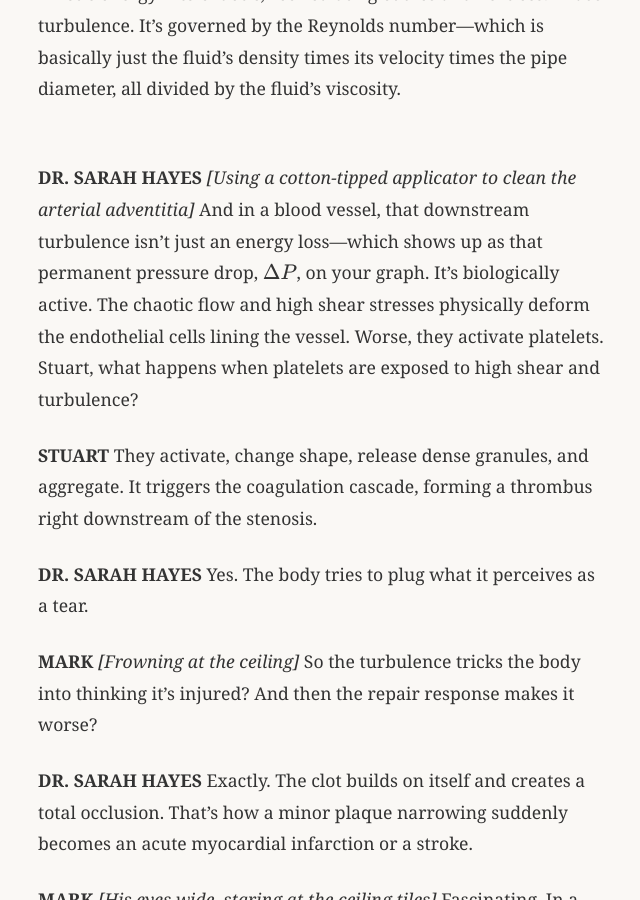
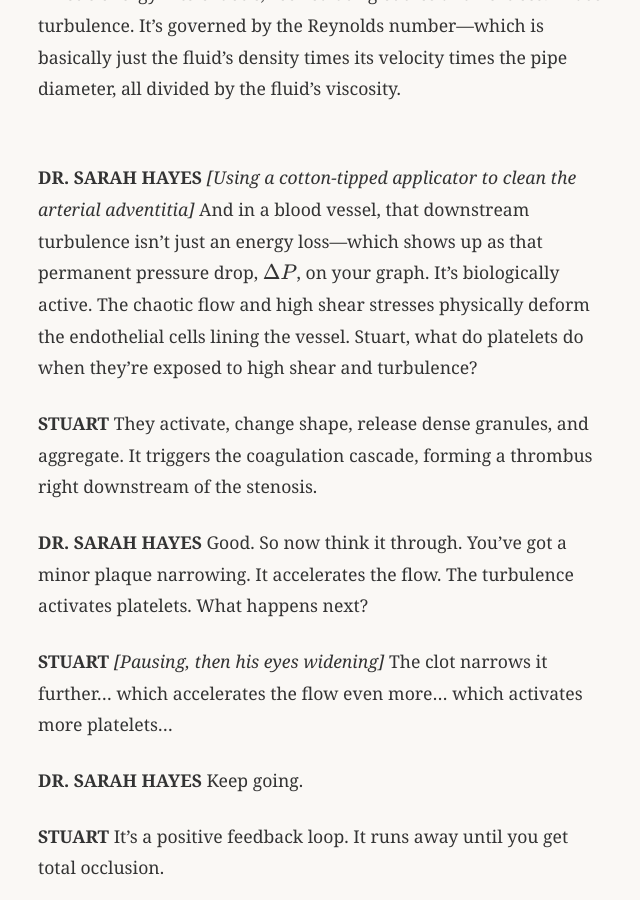
Before and after one commit to jmalicki/pulses-and-pathways, a Jekyll site: the page built from index.md, in a window 1280 px wide and 900 px high, scrolled down 11997 px. Shown: the whole window, without its empty margins (2-642 px from the left). Built offline with Jekyll 4.4.1, drawn with Linux system fonts in a browser that asks for light colours; some of the changed text lies outside the part shown.

Commit message:
Rework platelet cascade to Socratic teaching: Dr. Hayes guides Stuart to the conclusion

```diff
--- a/index.md
+++ b/index.md
@@ -380,20 +380,34 @@ And the pressure curve does the opposite—it drops dramatically at the throat.
 
 **DR. SARAH HAYES**
 *[Using a cotton-tipped applicator to clean the arterial adventitia]*
-And in a blood vessel, that downstream turbulence isn't just an energy loss—which shows up as that permanent pressure drop, $\Delta P$, on your graph. It's biologically active. The chaotic flow and high shear stresses physically deform the endothelial cells lining the vessel. Worse, they activate platelets. Stuart, what happens when platelets are exposed to high shear and turbulence?
+And in a blood vessel, that downstream turbulence isn't just an energy loss—which shows up as that permanent pressure drop, $\Delta P$, on your graph. It's biologically active. The chaotic flow and high shear stresses physically deform the endothelial cells lining the vessel. Stuart, what do platelets do when they're exposed to high shear and turbulence?
 
 **STUART**
 They activate, change shape, release dense granules, and aggregate. It triggers the coagulation cascade, forming a thrombus right downstream of the stenosis.
 
 **DR. SARAH HAYES**
-Yes. The body tries to plug what it perceives as a tear.
+Good. So now think it through. You've got a minor plaque narrowing. It accelerates the flow. The turbulence activates platelets. What happens next?
+
+**STUART**
+*[Pausing, then his eyes widening]*
+The clot narrows it further... which accelerates the flow even more... which activates more platelets...
+
+**DR. SARAH HAYES**
+Keep going.
+
+**STUART**
+It's a positive feedback loop. It runs away until you get total occlusion.
+
+**DR. SARAH HAYES**
+And if that vessel feeds the myocardium?
+
+**STUART**
+*[Quietly]*
+Myocardial infarction. A heart attack.
 
 **MARK**
 *[Frowning at the ceiling]*
-So the turbulence tricks the body into thinking it's injured? And then the repair response makes it worse?
-
-**DR. SARAH HAYES**
-Exactly. The clot builds on itself and creates a total occlusion. That's how a minor plaque narrowing suddenly becomes an acute myocardial infarction or a stroke.
+So the turbulence tricks the body into thinking it's injured, and the repair response makes it worse? That's a runaway blowout.
 
 **MARK**
 *[His eyes wide, staring at the ceiling tiles]*
```
Also changed, not shown: act_2_pressure_and_flow.md (+20 -6 lines).
